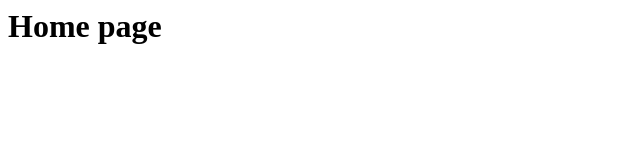
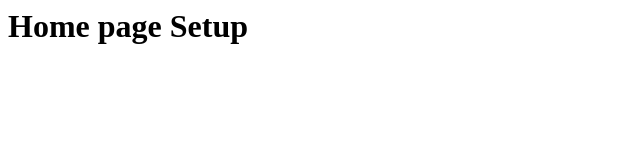
Before and after one commit to Nawaz4032/Git-practice, a plain HTML site: page index.html in a window 1280 px wide. Shown: the whole page, without its empty margins (0-640 px from the left). Drawn offline with Linux system fonts and the light colour scheme.

Commit message:
second update

```diff
--- a/index.html
+++ b/index.html
@@ -1 +1 @@
-<h1>Home page</h1>
+<h1>Home page Setup</h1>
```
